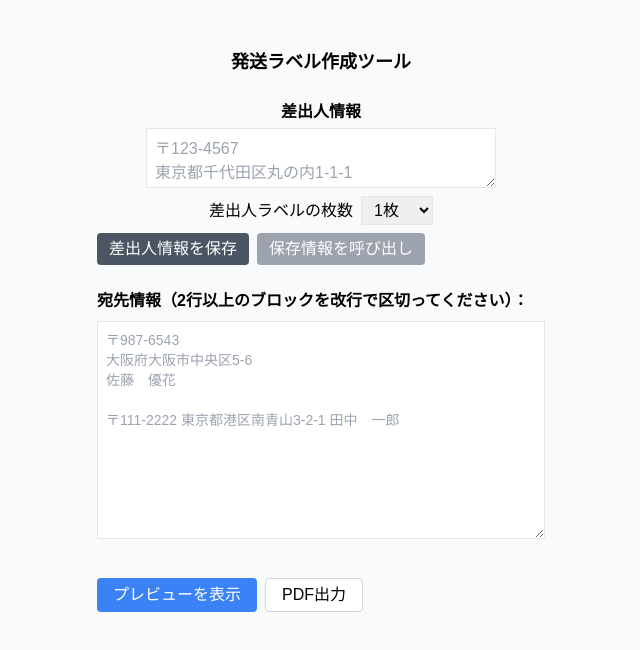
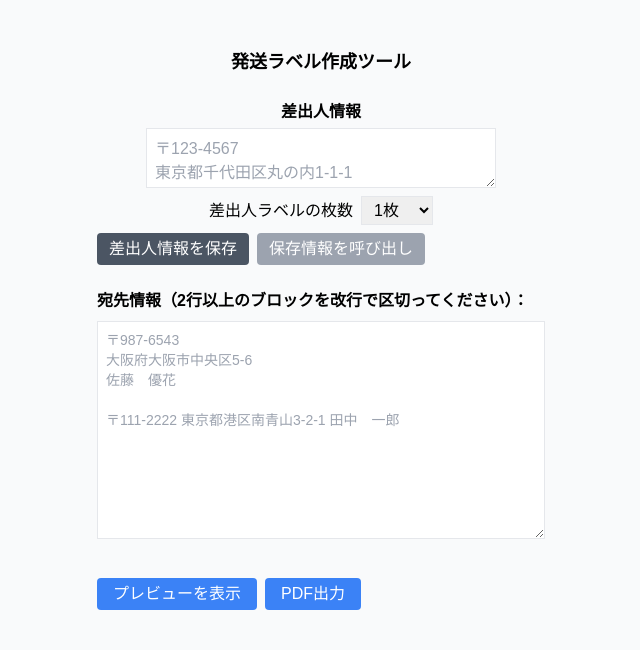
Before and after one commit to mikaeru222/shipping-label-tool-new, a React (Vite) app: page / in a window 1280 px wide. Shown: the top 650 px of the page, without its empty margins (319-959 px from the left). Built offline with nearby package versions, Linux system fonts and the light colour scheme.

Commit message:
style: PDF出力ボタンを青に戻す

```diff
--- a/src/components/DownloadPDF.tsx
+++ b/src/components/DownloadPDF.tsx
@@ -22,18 +22,16 @@ export default function DownloadPDF({ elementId, filename = "labels.pdf" }: Prop
       return;
     }
 
-    // フォントロード待ち（白紙防止）— 型安全に回避
+    // フォント読み込み待ち（白紙対策）
     const anyDoc = document as any;
     try {
       if (anyDoc.fonts && typeof anyDoc.fonts.ready?.then === "function") {
         await anyDoc.fonts.ready;
       }
-    } catch {
-      /* noop */
-    }
+    } catch {}
     await new Promise((r) => setTimeout(r, 50));
 
-    // 高解像度キャプチャ（横線アーティファクト対策で PNG を使う）
+    // 高解像度キャプチャ（PNGで横線アーティファクト回避）
     const canvas = await html2canvas(el as HTMLElement, {
       backgroundColor: "#ffffff",
       scale: Math.min(2, window.devicePixelRatio || 1),
@@ -60,7 +58,7 @@ export default function DownloadPDF({ elementId, filename = "labels.pdf" }: Prop
     const x = (pageW - w) / 2;
     const y = 0;
 
-    const imgData = canvas.toDataURL("image/png"); // ← PNG に固定
+    const imgData = canvas.toDataURL("image/png");
     pdf.addImage(imgData, "PNG", x, y, w, h);
 
     try {
@@ -72,16 +70,15 @@ export default function DownloadPDF({ elementId, filename = "labels.pdf" }: Prop
         if (typeof nav.share === "function") {
           try {
             const file = new File([blob], filename, { type: "application/pdf" });
-            if (typeof nav.canShare === "function" ? nav.canShare({ files: [file] }) : true) {
+            const can = typeof nav.canShare === "function" ? nav.canShare({ files: [file] }) : true;
+            if (can) {
               await nav.share({ files: [file], title: filename });
               return;
             }
-          } catch {
-            /* Share 不可 → 次へ */
-          }
+          } catch {}
         }
 
-        // 新規タブで開く（iOSはダウンロードより安定）
+        // 新規タブで開く（iOSで安定）
         const url = URL.createObjectURL(blob);
         const win = window.open(url, "_blank", "noopener");
         if (win) {
@@ -89,7 +86,7 @@ export default function DownloadPDF({ elementId, filename = "labels.pdf" }: Prop
           return;
         }
 
-        // さらに開けない（アプリ内ブラウザで弾かれた）→ 手動リンク表示
+        // さらに開けない場合のフォールバックリンク
         if (fallbackLinkRef.current) {
           fallbackLinkRef.current.href = url;
           fallbackLinkRef.current.download = filename;
@@ -108,7 +105,10 @@ export default function DownloadPDF({ elementId, filename = "labels.pdf" }: Prop
 
   return (
     <div className="inline-flex items-center gap-2">
-      <button onClick={handleClick} className="px-4 py-1 rounded border border-gray-300 bg-white">
+      <button
+        onClick={handleClick}
+        className="px-4 py-1 rounded bg-blue-500 text-white hover:bg-blue-600 focus:outline-none focus:ring-2 focus:ring-blue-400"
+      >
         PDF出力
       </button>
       {/* iOSのアプリ内ブラウザでポップアップブロックされた際のフォールバック */}
```
